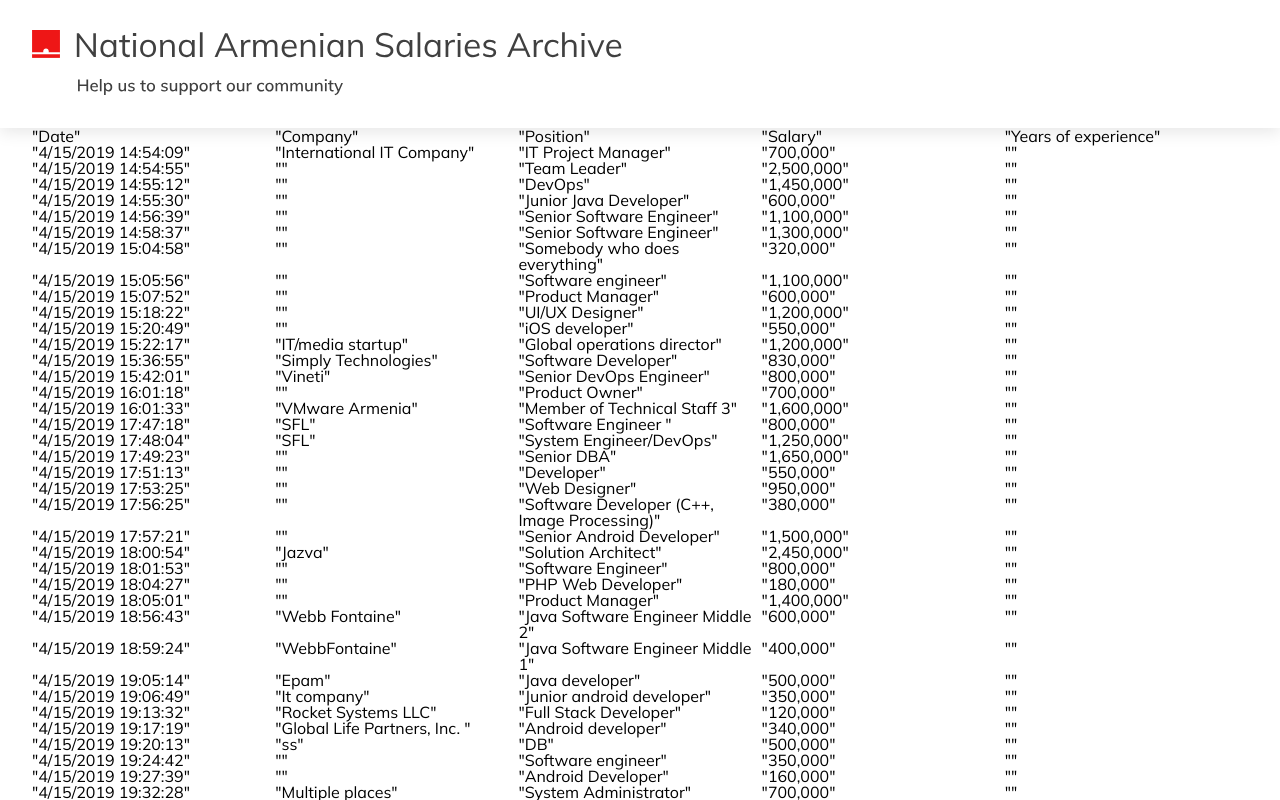
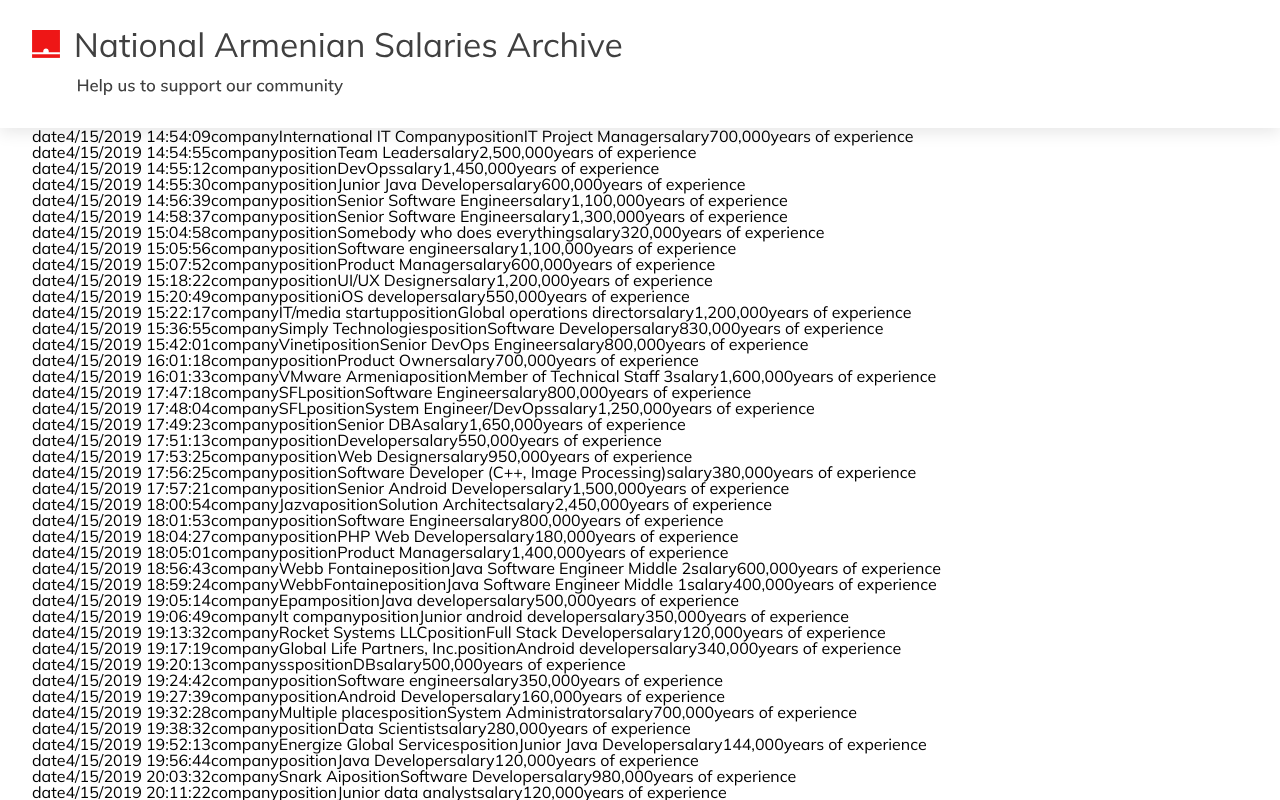
Before and after one commit to The-Sofware-Development-Company/salariesam, a React (Create React App) app: page / in a window 1280 px wide. Shown: the top 800 px of the page. Built offline with nearby package versions, Linux system fonts and the light colour scheme.

Commit message:
add data map

```diff
--- a/src/App.js
+++ b/src/App.js
@@ -3,6 +3,8 @@
 import Header from './components/Header/Header'
 import Footer from './components/Footer/Footer'
 import Papaparse from 'papaparse'
+
+const titles = ['date', 'company', 'position', 'salary', 'years of experience']
 
 function App() {
   const [rows, setRows] = useState([])
@@ -11,6 +13,8 @@
       .then(res => res.text())
       .then(csv => {
         const json = Papaparse.parse(csv)
+        json.data.shift()
+        console.log('json.data', json.data)
         setRows(json.data)
       })
   }, [])
@@ -21,13 +25,17 @@
       <main>
         <div className="container">
           {rows.map((row, idx) => {
+            // console.log('row', row.length)
             return (
               <div key={idx} className={`row  ${idx}`}>
-                <div className="col date">{JSON.stringify(row[0])}</div>
-                <div className="col company">{JSON.stringify(row[1])}</div>
-                <div className="col position">{JSON.stringify(row[2])}</div>
-                <div className="col salary">{JSON.stringify(row[3])}</div>
-                <div className="col experience">{JSON.stringify(row[4])}</div>
+                {row.map((item, itemIdx) => {
+                  return (
+                    <div className='d-flex'>
+                      <div>{titles[itemIdx]}</div>
+                      <div>{item}</div>
+                    </div>
+                  )
+                })}
               </div>
             )
           })}
```
